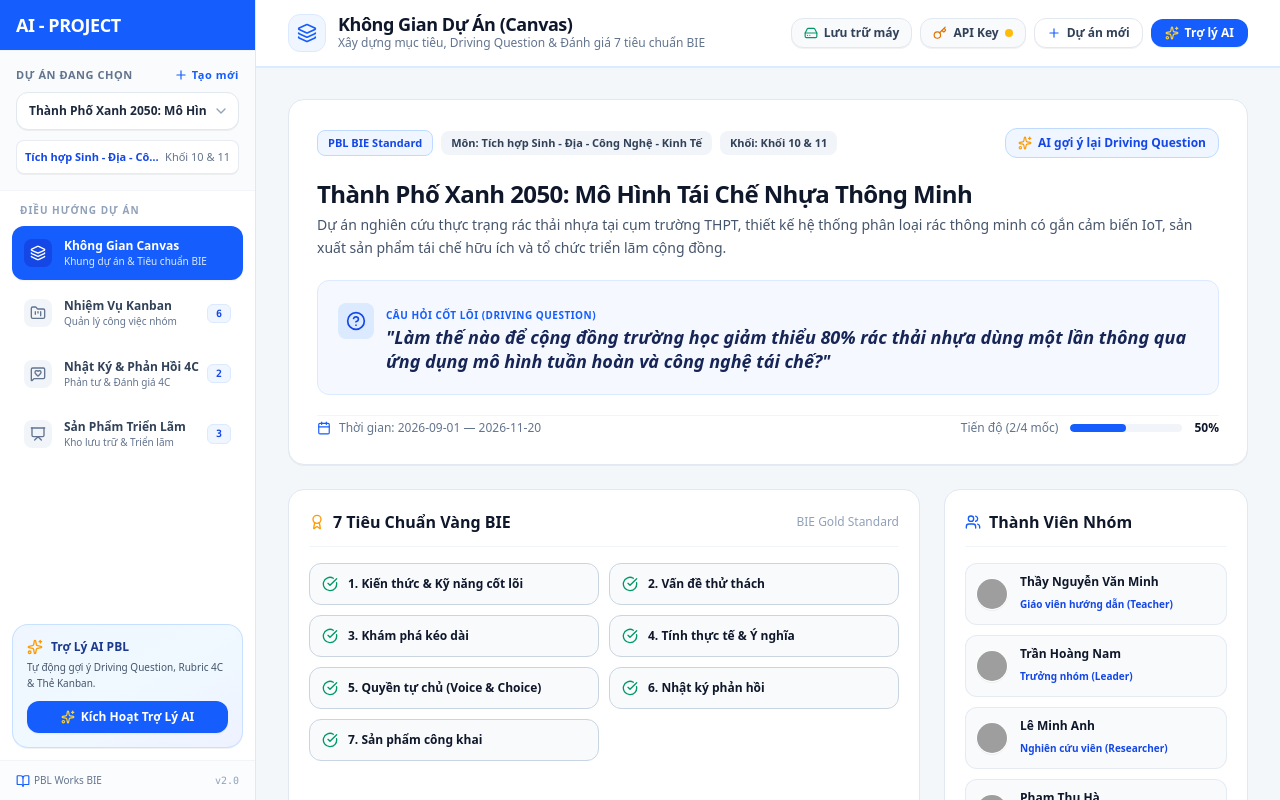
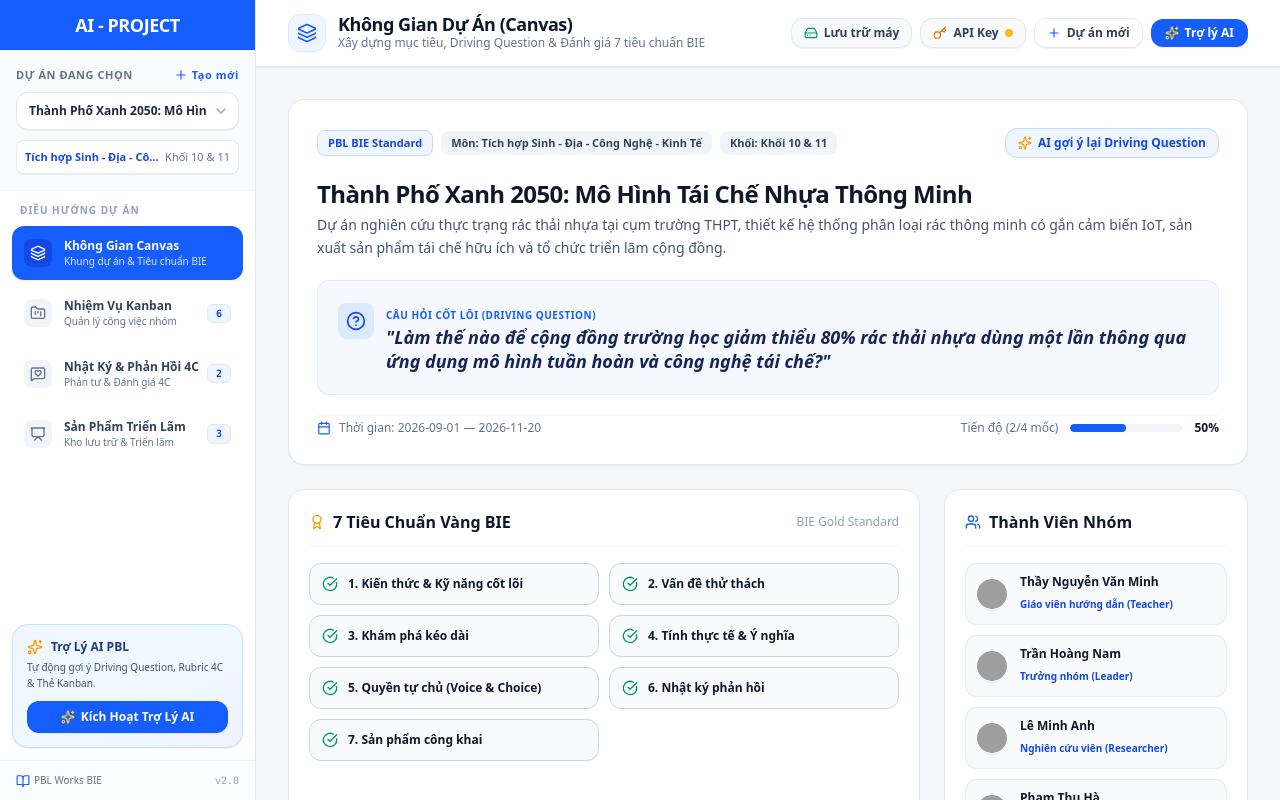
Before and after one commit to btduy10/PBL_Plan, a React (Vite) app: page / in a window 1280 px wide. Shown: the top 800 px of the page. Built offline with nearby package versions, Linux system fonts and the light colour scheme; grey boxes are pictures that could not be loaded.

Commit message:
style: improve sidebar and mobile header layout
Refactor brand header alignment in the sidebar and optimize mobile top bar structure for better responsiveness and consistency.

```diff
--- a/src/components/Sidebar.tsx
+++ b/src/components/Sidebar.tsx
@@ -78,17 +78,15 @@ export const Sidebar: React.FC<SidebarProps> = ({
   const sidebarContent = (
     <div className="flex flex-col h-full bg-white text-slate-800 border-r border-slate-200 select-none overflow-y-auto">
       {/* Brand Header */}
-      <div className="p-4 border-b border-slate-100 flex items-center justify-between shrink-0 bg-blue-600 text-white">
-        <div>
-          <h1 className="text-lg font-black text-white tracking-tight leading-none">
+      <div className="p-4 border-b border-slate-100 flex items-center justify-center relative shrink-0 bg-blue-600 text-white text-center">
+        <h1 className="text-lg font-black text-white tracking-tight leading-none text-center">
           AI - PROJECT
         </h1>
-        </div>
 
         {/* Mobile close button */}
         <button
           onClick={() => setIsMobileOpen(false)}
-          className="lg:hidden text-blue-100 hover:text-white p-1 rounded-lg"
+          className="lg:hidden text-blue-100 hover:text-white p-1 rounded-lg absolute right-3"
         >
           <X className="w-5 h-5" />
         </button>
@@ -211,15 +209,15 @@ export const Sidebar: React.FC<SidebarProps> = ({
     <>
       {/* Mobile Top Header Bar */}
       <div className="lg:hidden sticky top-0 z-30 bg-blue-600 border-b border-blue-700 px-4 py-3 flex items-center justify-between text-white">
-        <div className="flex items-center gap-2.5">
         <button
           onClick={() => setIsMobileOpen(true)}
           className="p-1.5 rounded-lg bg-blue-700 text-blue-100 hover:text-white"
         >
           <Menu className="w-5 h-5" />
         </button>
-          <span className="font-black text-base tracking-tight text-white">AI - PROJECT</span>
-        </div>
+        <span className="font-black text-base tracking-tight text-white text-center flex-1 mx-2">
+          AI - PROJECT
+        </span>
 
         <button
           onClick={onOpenAiAssistant}
```
Lines whose indentation alone changed are shown as unchanged.
